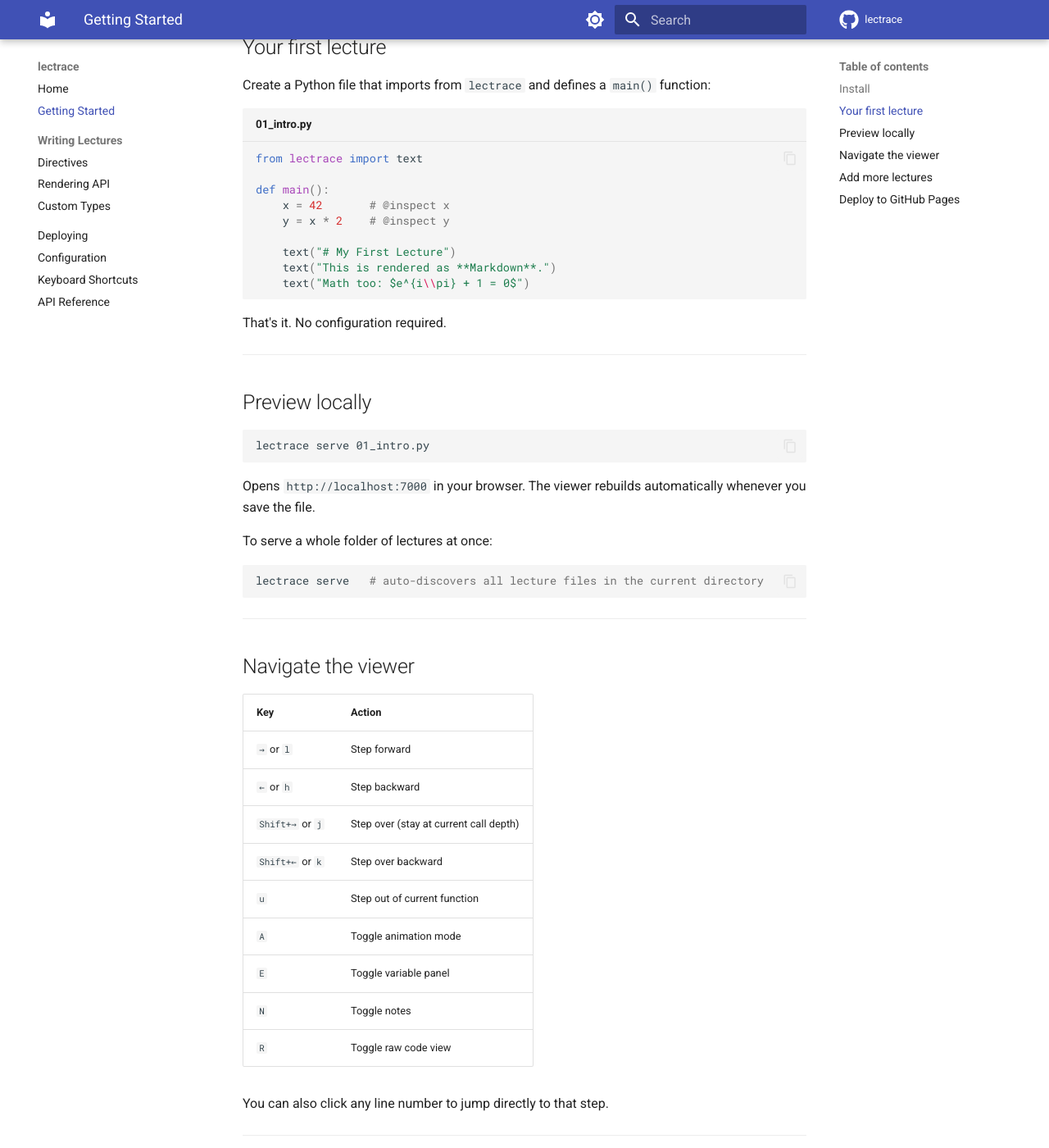
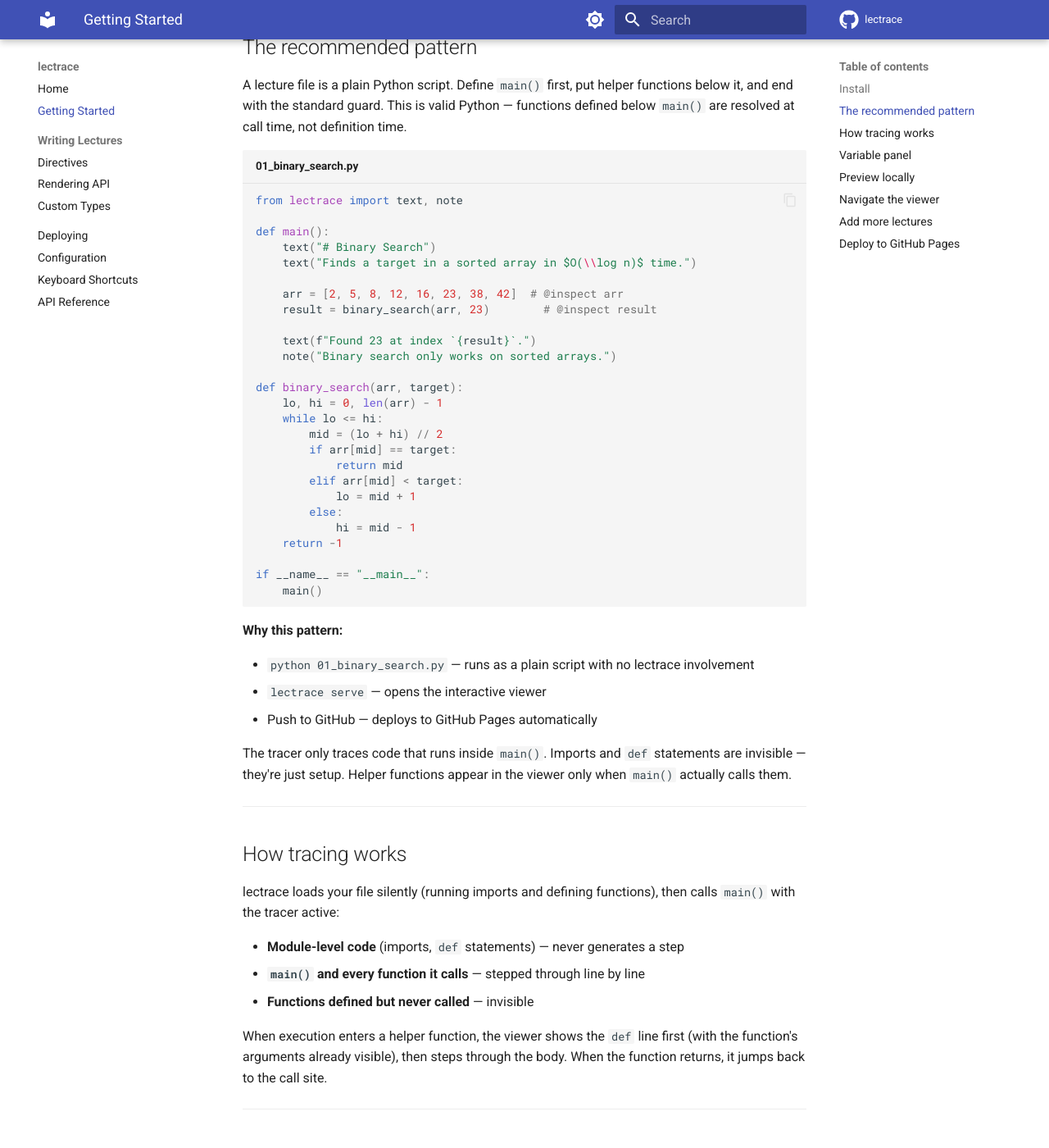
Before and after one commit to praisegee/lectrace, an MkDocs documentation site: the page built from docs/getting-started.md, in a window 1280 px wide and 1400 px high, scrolled down 379 px. Shown: the whole window at 82% size. Built offline with MkDocs 1.6.1 and Material for MkDocs 9.7.7, drawn with Linux system fonts in a browser that asks for light colours; comment, search, counter and statistics services are not loaded; some of the changed text lies outside the part shown.

Commit message:
update docs: pattern, variable panel behaviour, mobile, remove N key, note() always visible

````diff
--- a/docs/getting-started.md
+++ b/docs/getting-started.md
@@ -18,30 +18,77 @@
 
 ---
 
-## Your first lecture
+## The recommended pattern
 
-Create a Python file that imports from `lectrace` and defines a `main()` function:
+A lecture file is a plain Python script. Define `main()` first, put helper functions below it, and end with the standard guard. This is valid Python — functions defined below `main()` are resolved at call time, not definition time.
 
-```python title="01_intro.py"
-from lectrace import text
+```python title="01_binary_search.py"
+from lectrace import text, note
 
 def main():
-    x = 42       # @inspect x
-    y = x * 2    # @inspect y
+    text("# Binary Search")
+    text("Finds a target in a sorted array in $O(\\log n)$ time.")
 
-    text("# My First Lecture")
-    text("This is rendered as **Markdown**.")
-    text("Math too: $e^{i\\pi} + 1 = 0$")
+    arr = [2, 5, 8, 12, 16, 23, 38, 42]  # @inspect arr
+    result = binary_search(arr, 23)        # @inspect result
+
+    text(f"Found 23 at index `{result}`.")
+    note("Binary search only works on sorted arrays.")
+
+def binary_search(arr, target):
+    lo, hi = 0, len(arr) - 1
+    while lo <= hi:
+        mid = (lo + hi) // 2
+        if arr[mid] == target:
+            return mid
+        elif arr[mid] < target:
+            lo = mid + 1
+        else:
+            hi = mid - 1
+    return -1
+
+if __name__ == "__main__":
+    main()
 ```
 
-That's it. No configuration required.
+**Why this pattern:**
+
+- `python 01_binary_search.py` — runs as a plain script with no lectrace involvement
+- `lectrace serve` — opens the interactive viewer
+- Push to GitHub — deploys to GitHub Pages automatically
+
+The tracer only traces code that runs inside `main()`. Imports and `def` statements are invisible — they're just setup. Helper functions appear in the viewer only when `main()` actually calls them.
+
+---
+
+## How tracing works
+
+lectrace loads your file silently (running imports and defining functions), then calls `main()` with the tracer active:
+
+- **Module-level code** (imports, `def` statements) — never generates a step
+- **`main()` and every function it calls** — stepped through line by line
+- **Functions defined but never called** — invisible
+
+When execution enters a helper function, the viewer shows the `def` line first (with the function's arguments already visible), then steps through the body. When the function returns, it jumps back to the call site.
+
+---
+
+## Variable panel
+
+The variable panel on the right shows state at each step:
+
+- **Inside `main()`** — only variables explicitly marked with `# @inspect` are shown
+- **Inside any called function** — all local variables are shown automatically, no directives needed
+- **Call stack** — shown above the variables when inside a helper function
+- **New variables** — highlighted in green when they first appear
+- **Changed variables** — highlighted in amber when their value changes
 
 ---
 
 ## Preview locally
 
 ```sh
-lectrace serve 01_intro.py
+lectrace serve 01_binary_search.py
 ```
 
 Opens `http://localhost:7000` in your browser. The viewer rebuilds automatically whenever you save the file.
@@ -49,24 +96,28 @@
 To serve a whole folder of lectures at once:
 
 ```sh
-lectrace serve   # auto-discovers all lecture files in the current directory
+lectrace serve
 ```
 
 ---
 
 ## Navigate the viewer
 
+**Desktop keyboard shortcuts:**
+
 | Key | Action |
 |-----|--------|
 | `→` or `l` | Step forward |
 | `←` or `h` | Step backward |
-| `Shift+→` or `j` | Step over (stay at current call depth) |
+| `Shift+→` or `j` | Step over forward (skip into sub-calls) |
 | `Shift+←` or `k` | Step over backward |
 | `u` | Step out of current function |
 | `A` | Toggle animation mode |
 | `E` | Toggle variable panel |
-| `N` | Toggle notes |
 | `R` | Toggle raw code view |
+| `F` | Toggle fullscreen |
+
+**Mobile:** swipe left/right to step through lines. Tap the Variables bar to expand the variable panel. Use the fixed bottom navigation bar for step controls.
 
 You can also click any line number to jump directly to that step.
 
````
Also changed, not shown: docs/directives.md (+11 -3 lines), docs/keyboard-shortcuts.md (+18 -8 lines), docs/rendering-api.md (+2 -2 lines).
